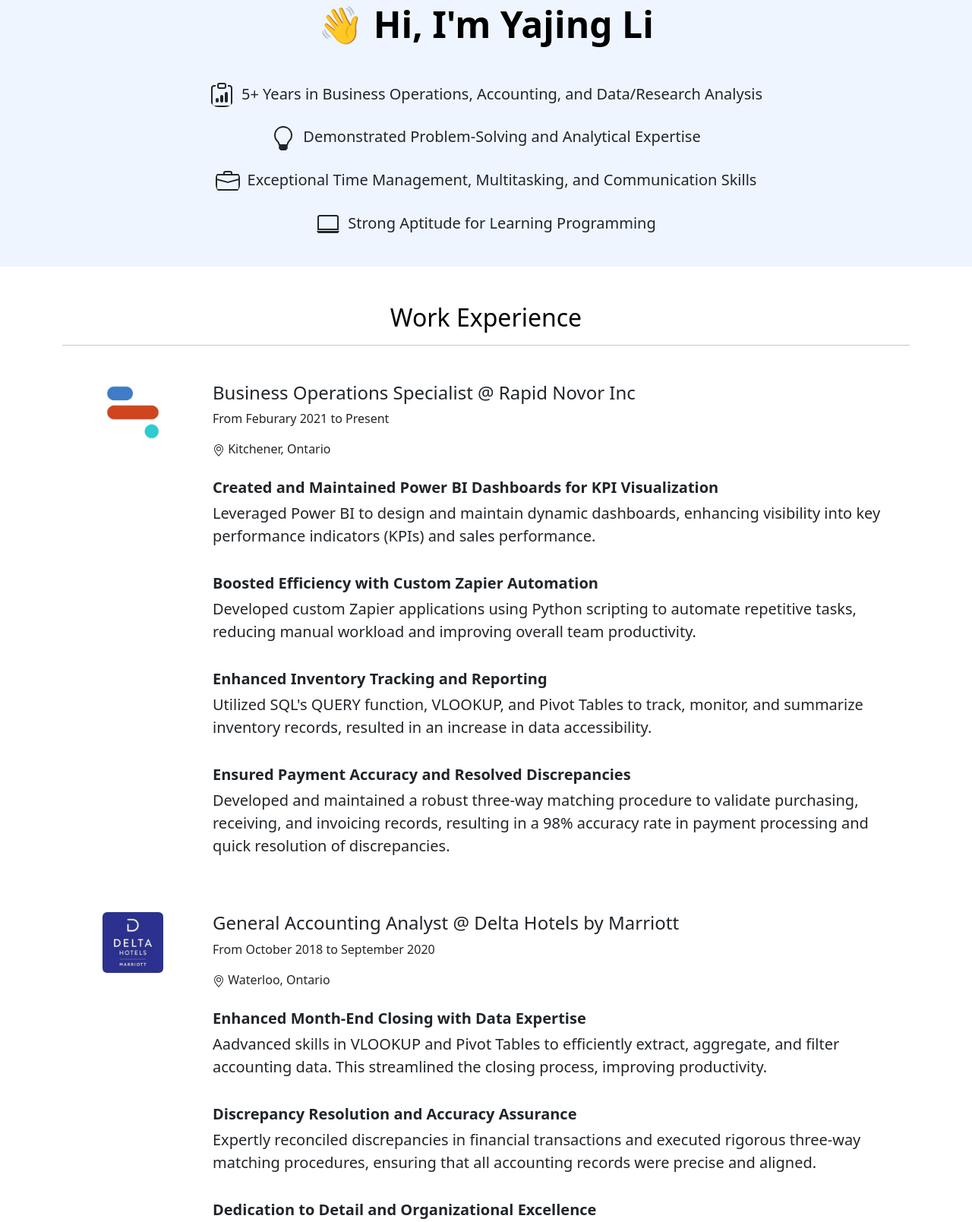
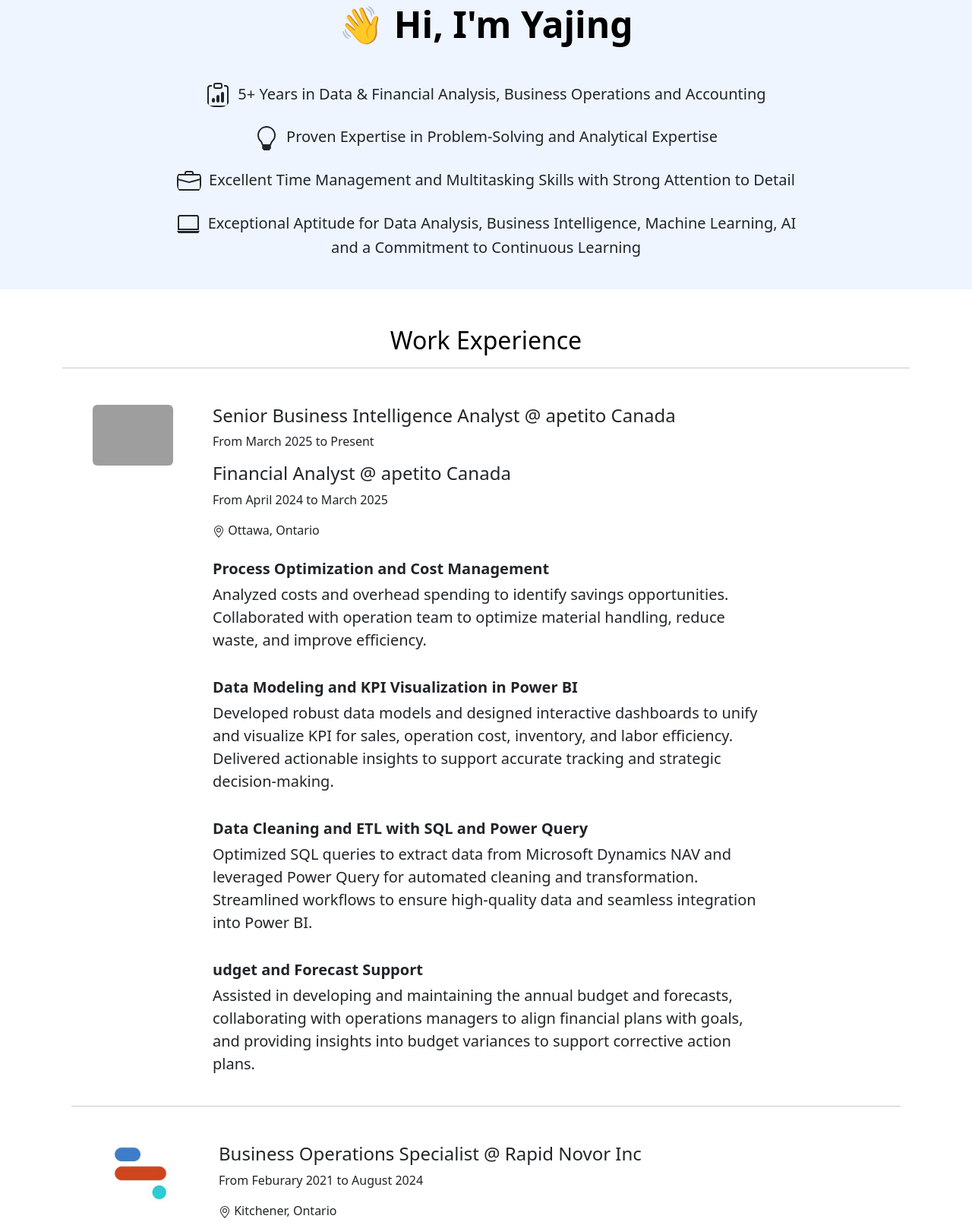
Before and after one commit to Yajinglee/My-Personal-Site, a plain HTML site: page index.html in a window 1280 px wide. Shown: the part 247-1856 px from the top of the page at 76% size. Drawn offline with nearby package versions, Linux system fonts and the light colour scheme; grey boxes are pictures that could not be loaded.

Commit message:
Add working expeirence

```diff
--- a/index.html
+++ b/index.html
@@ -11,7 +11,7 @@
 <body>
   <nav class="navbar navbar-expand-md navbar-light fixed-top bg-light">
     <div class="container-fluid">
-      <a class="navbar-brand" href="#summary">My Personal Site</a>
+      <a class="navbar-brand" href="#summary">Yajing Li</a>
       <button class="navbar-toggler" type="button" data-bs-toggle="collapse" data-bs-target="#navbarCollapse" aria-controls="navbarCollapse" aria-expanded="false" aria-label="Toggle navigation">
         <span class="navbar-toggler-icon"></span>
       </button>
@@ -37,35 +37,88 @@
 <!-- Summary -->
 <section id="summary" class="px-4 pt-5 pb-3 text-center">
   <img class="d-block mx-auto mb-4 profile-image" src="./images/profile-image.jpeg" alt="profile-image">
-  <h1 class="display-5 fw-bold text-body-emphasis">👋 Hi, I'm Yajing Li</h1>
+  <h1 class="display-5 fw-bold text-body-emphasis">👋 Hi, I'm Yajing</h1>
   <div class="col-lg-8 mx-auto mt-5">
       <p class="lead mb-4">
           <svg xmlns="http://www.w3.org/2000/svg" fill="currentColor" class="bi bi-clipboard-data icon-square" viewBox="0 0 16 16">
               <path d="M4 11a1 1 0 1 1 2 0v1a1 1 0 1 1-2 0zm6-4a1 1 0 1 1 2 0v5a1 1 0 1 1-2 0zM7 9a1 1 0 0 1 2 0v3a1 1 0 1 1-2 0z"/>
               <path d="M4 1.5H3a2 2 0 0 0-2 2V14a2 2 0 0 0 2 2h10a2 2 0 0 0 2-2V3.5a2 2 0 0 0-2-2h-1v1h1a1 1 0 0 1 1 1V14a1 1 0 0 1-1 1H3a1 1 0 0 1-1-1V3.5a1 1 0 0 1 1-1h1z"/>
               <path d="M9.5 1a.5.5 0 0 1 .5.5v1a.5.5 0 0 1-.5.5h-3a.5.5 0 0 1-.5-.5v-1a.5.5 0 0 1 .5-.5zm-3-1A1.5 1.5 0 0 0 5 1.5v1A1.5 1.5 0 0 0 6.5 4h3A1.5 1.5 0 0 0 11 2.5v-1A1.5 1.5 0 0 0 9.5 0z"/>
-          </svg>5+ Years in Business Operations, Accounting, and Data/Research Analysis</p>
+          </svg>5+ Years in Data & Financial Analysis, Business Operations and Accounting</p>
       <p class="lead mb-4">
           <svg xmlns="http://www.w3.org/2000/svg" fill="currentColor" class="bi bi-lightbulb icon-square" viewBox="0 0 16 16">
               <path d="M2 6a6 6 0 1 1 10.174 4.31c-.203.196-.359.4-.453.619l-.762 1.769A.5.5 0 0 1 10.5 13a.5.5 0 0 1 0 1 .5.5 0 0 1 0 1l-.224.447a1 1 0 0 1-.894.553H6.618a1 1 0 0 1-.894-.553L5.5 15a.5.5 0 0 1 0-1 .5.5 0 0 1 0-1 .5.5 0 0 1-.46-.302l-.761-1.77a1.964 1.964 0 0 0-.453-.618A5.984 5.984 0 0 1 2 6m6-5a5 5 0 0 0-3.479 8.592c.263.254.514.564.676.941L5.83 12h4.342l.632-1.467c.162-.377.413-.687.676-.941A5 5 0 0 0 8 1"/>
-          </svg>Demonstrated Problem-Solving and Analytical Expertise</p>
+          </svg>Proven Expertise in Problem-Solving and Analytical Expertise</p>
       <p class="lead mb-4">
           <svg xmlns="http://www.w3.org/2000/svg" fill="currentColor" class="bi bi-briefcase icon-square" viewBox="0 0 16 16">
               <path d="M6.5 1A1.5 1.5 0 0 0 5 2.5V3H1.5A1.5 1.5 0 0 0 0 4.5v8A1.5 1.5 0 0 0 1.5 14h13a1.5 1.5 0 0 0 1.5-1.5v-8A1.5 1.5 0 0 0 14.5 3H11v-.5A1.5 1.5 0 0 0 9.5 1zm0 1h3a.5.5 0 0 1 .5.5V3H6v-.5a.5.5 0 0 1 .5-.5m1.886 6.914L15 7.151V12.5a.5.5 0 0 1-.5.5h-13a.5.5 0 0 1-.5-.5V7.15l6.614 1.764a1.5 1.5 0 0 0 .772 0M1.5 4h13a.5.5 0 0 1 .5.5v1.616L8.129 7.948a.5.5 0 0 1-.258 0L1 6.116V4.5a.5.5 0 0 1 .5-.5"/>
-          </svg>Exceptional Time Management, Multitasking, and Communication Skills</p>
+          </svg>Excellent Time Management and Multitasking Skills with Strong Attention to Detail</p>
       <p class="lead mb-4">
           <svg xmlns="http://www.w3.org/2000/svg" fill="currentColor" class="bi bi-laptop icon-square" viewBox="0 0 16 16">
               <path d="M13.5 3a.5.5 0 0 1 .5.5V11H2V3.5a.5.5 0 0 1 .5-.5zm-11-1A1.5 1.5 0 0 0 1 3.5V12h14V3.5A1.5 1.5 0 0 0 13.5 2zM0 12.5h16a1.5 1.5 0 0 1-1.5 1.5h-13A1.5 1.5 0 0 1 0 12.5"/>
-          </svg>Strong Aptitude for Learning Programming</p>
+          </svg>Exceptional Aptitude for Data Analysis, Business Intelligence, Machine Learning, AI and a Commitment to Continuous Learning</p>
   </div>
 </section>
-
 <!-- Work Experience -->
 <section id="work-experience">
     <div class="px-4 pt-5 text-center">
         <h2 class="text-body-emphasis">Work Experience</h2>
     </div>
-    <!-- First Working Experience -->
+    <!-- Working Experience -->
+    <div class="container">
+      <hr class="featurette-divider">
+        <div class="row mx-auto mt-5">
+            <div class="col-lg-2 d-flex align-items-start justify-content-center">
+                <img src="https://media.licdn.com/dms/image/v2/D4E0BAQHrD7w7sLXJNw/company-logo_200_200/B4EZWQA.AKHcAU-/0/1741877928662/apetito_hfs_logo?e=1748476800&v=beta&t=dwUbgdfyHdFkEUcEpyBqMGOP9l1W--Ijp3RGs9VeSc0" class="rounded" height="80" alt="rapid-novor-inc-logo">
+            </div>
+            <div class="col-lg-10 d-flex flex-column align-items-start">
+                <div><h4 class="fw-normal">Senior Business Intelligence Analyst @ apetito Canada</h4></div>
+                <div><p>From March 2025 to Present</p></div>
+            <div class="col-lg-10 d-flex flex-column align-items-start">
+                <div><h4 class="fw-normal">Financial Analyst @ apetito Canada</h4></div>
+                <div><p>From April 2024 to March 2025</p></div>
+                <div>
+                    <svg xmlns="http://www.w3.org/2000/svg" width="16" height="16" fill="currentColor" class="bi bi-geo-alt" viewBox="0 0 16 16">
+                        <path d="M12.166 8.94c-.524 1.062-1.234 2.12-1.96 3.07A31.493 31.493 0 0 1 8 14.58a31.481 31.481 0 0 1-2.206-2.57c-.726-.95-1.436-2.008-1.96-3.07C3.304 7.867 3 6.862 3 6a5 5 0 0 1 10 0c0 .862-.305 1.867-.834 2.94M8 16s6-5.686 6-10A6 6 0 0 0 2 6c0 4.314 6 10 6 10"/>
+                        <path d="M8 8a2 2 0 1 1 0-4 2 2 0 0 1 0 4m0 1a3 3 0 1 0 0-6 3 3 0 0 0 0 6"/>
+                    </svg>
+                    <span> Ottawa, Ontario</span>
+                </div>
+            </div>
+            <div class="col-lg-2"></div>
+            <div class="col-lg-10 mt-3">
+                <ul class="list-group">
+                    <li class="borderless list-group-item d-flex justify-content-between align-items-start">
+                      <div class="me-auto">
+                        <div>
+                          <p class="lead fw-bold mb-1">Process Optimization and Cost Management</p>
+                          <p class="lead">Analyzed costs and overhead spending to identify savings opportunities. Collaborated with operation team to optimize material handling, reduce waste, and improve efficiency.</p>
+                        </div>
+                      </div>
+                    </li>
+                    <li class="borderless list-group-item d-flex justify-content-between align-items-start">
+                      <div class="me-auto">
+                        <p class="lead fw-bold mb-1">Data Modeling and KPI Visualization in Power BI</p>
+                        <p class="lead">Developed robust data models and designed interactive dashboards to unify and visualize KPI for sales, operation cost, inventory, and labor efficiency. Delivered actionable insights to support accurate tracking and strategic decision-making. </p>
+                      </div>
+                    </li>
+                    <li class="borderless list-group-item d-flex justify-content-between align-items-start">
+                      <div class="me-auto">
+                        <p class="lead fw-bold mb-1">Data Cleaning and ETL with SQL and Power Query</p>
+                        <p class="lead">Optimized SQL queries to extract data from Microsoft Dynamics NAV and leveraged Power Query for automated cleaning and transformation. Streamlined workflows to ensure high-quality data and seamless integration into Power BI.</p>
+                      </div>
+                    </li>
+                    <li class="borderless list-group-item d-flex justify-content-between align-items-start">
+                        <div class="me-auto">
+                          <p class="lead fw-bold mb-1">udget and Forecast Support</p>
+                          <p class="lead">Assisted in developing and maintaining the annual budget and forecasts, collaborating with operations managers to align financial plans with goals, and providing insights into budget variances to support corrective action plans.</p>
+                        </div>
+                    </li>
+                </ul>
+            </div>
+        </div>
+    </div>
+    <!-- Working Experience -->
     <div class="container">
       <hr class="featurette-divider">
         <div class="row mx-auto mt-5">
@@ -74,7 +127,7 @@
             </div>
             <div class="col-lg-10 d-flex flex-column align-items-start">
                 <div><h4 class="fw-normal">Business Operations Specialist @ Rapid Novor Inc</h4></div>
-                <div><p>From Feburary 2021 to Present</p></div>
+                <div><p>From Feburary 2021 to August 2024</p></div>
                 <div>
                     <svg xmlns="http://www.w3.org/2000/svg" width="16" height="16" fill="currentColor" class="bi bi-geo-alt" viewBox="0 0 16 16">
                         <path d="M12.166 8.94c-.524 1.062-1.234 2.12-1.96 3.07A31.493 31.493 0 0 1 8 14.58a31.481 31.481 0 0 1-2.206-2.57c-.726-.95-1.436-2.008-1.96-3.07C3.304 7.867 3 6.862 3 6a5 5 0 0 1 10 0c0 .862-.305 1.867-.834 2.94M8 16s6-5.686 6-10A6 6 0 0 0 2 6c0 4.314 6 10 6 10"/>
@@ -116,7 +169,7 @@
             </div>
         </div>
     </div>
-    <!-- Second Working Experience -->
+    <!-- Working Experience -->
     <div class="container">
         <div class="row mx-auto mt-5">
             <div class="col-lg-2 d-flex align-items-start justify-content-center">
@@ -157,7 +210,7 @@
             </div>
         </div>
     </div>
-    <!-- Third Working Experience -->
+    <!-- Working Experience -->
     <div class="container">
         <div class="row mx-auto mt-5">
             <div class="col-lg-2 d-flex align-items-start justify-content-center">
```
